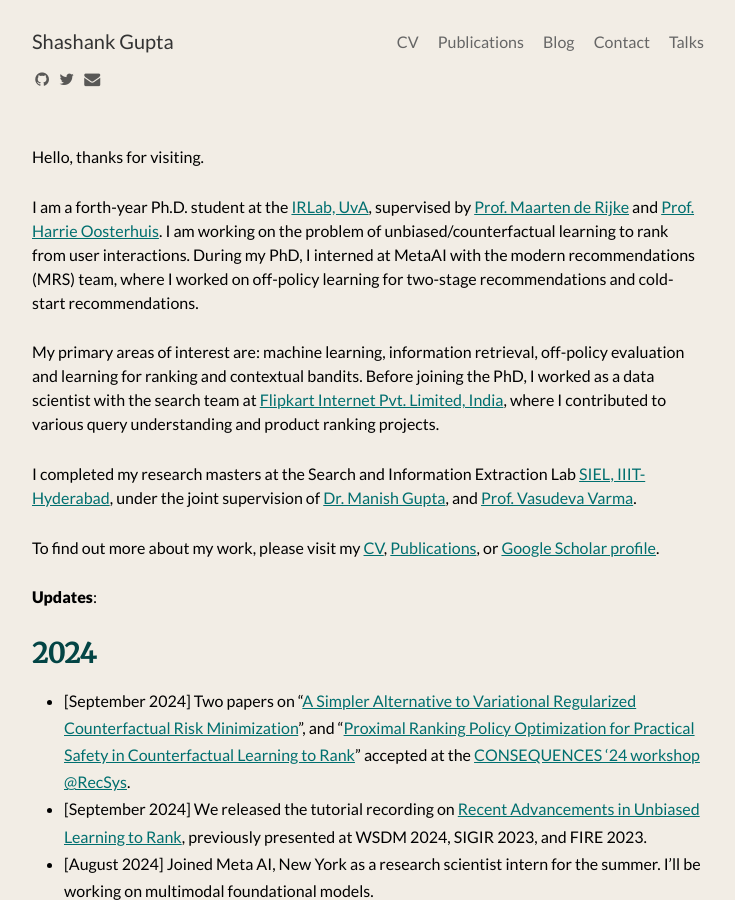
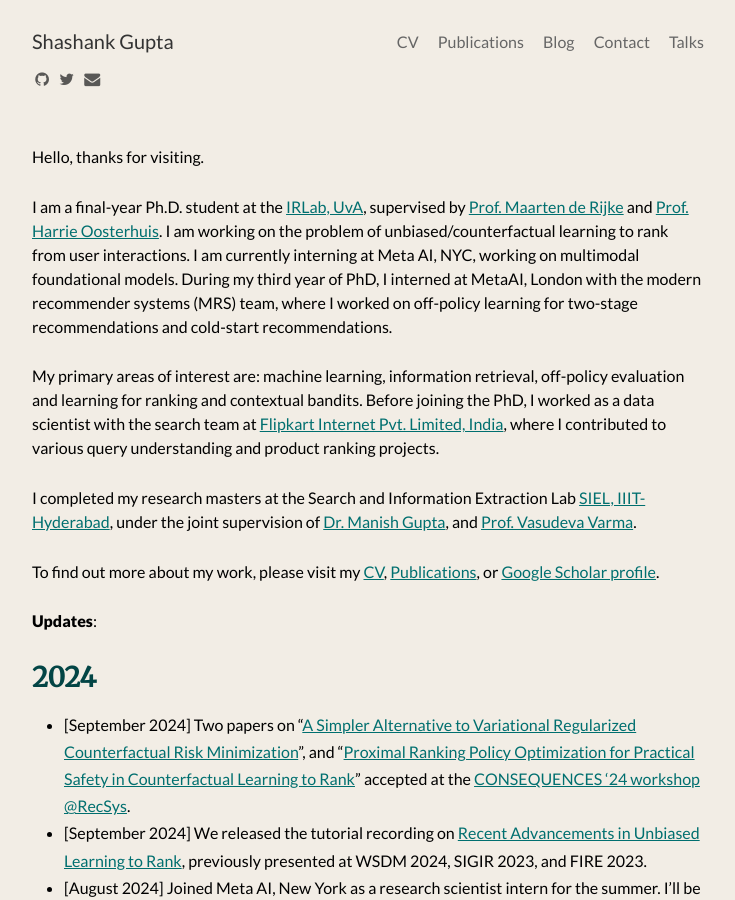
Before and after one commit to shashankg7/shashankg7.github.io, a Jekyll site: the page built from index.md, in a window 1280 px wide and 900 px high. Shown: the whole window, without its empty margins (272-1007 px from the left). Built offline with Jekyll 4.4.1, drawn with Linux system fonts in a browser that asks for light colours; nearby versions of some CDN libraries.

Commit message:
Update index.md

```diff
--- a/index.md
+++ b/index.md
@@ -5,7 +5,7 @@
 
 Hello, thanks for visiting.
 
-I am a forth-year Ph.D. student at the [IRLab, UvA](http://irlab.science.uva.nl), supervised by [Prof. Maarten de Rijke](https://staff.fnwi.uva.nl/m.derijke/) and [Prof. Harrie Oosterhuis](https://harrieo.github.io/). I am working on the problem of unbiased/counterfactual learning to rank from user interactions. During my PhD, I interned at MetaAI with the modern recommendations (MRS) team, where I worked on off-policy learning for two-stage recommendations and cold-start recommendations.
+I am a final-year Ph.D. student at the [IRLab, UvA](http://irlab.science.uva.nl), supervised by [Prof. Maarten de Rijke](https://staff.fnwi.uva.nl/m.derijke/) and [Prof. Harrie Oosterhuis](https://harrieo.github.io/). I am working on the problem of unbiased/counterfactual learning to rank from user interactions. I am currently interning at Meta AI, NYC, working on multimodal foundational models. During my third year of PhD, I interned at MetaAI, London with the modern recommender systems (MRS) team, where I worked on off-policy learning for two-stage recommendations and cold-start recommendations.
 
 My primary areas of interest are: machine learning, information retrieval, off-policy evaluation and learning for ranking and contextual bandits. Before joining the PhD, I worked as a data scientist with the search team at [Flipkart Internet Pvt. Limited, India](https://tech.flipkart.com/data-science/home), where I contributed to various query understanding and product ranking projects.
 
```
